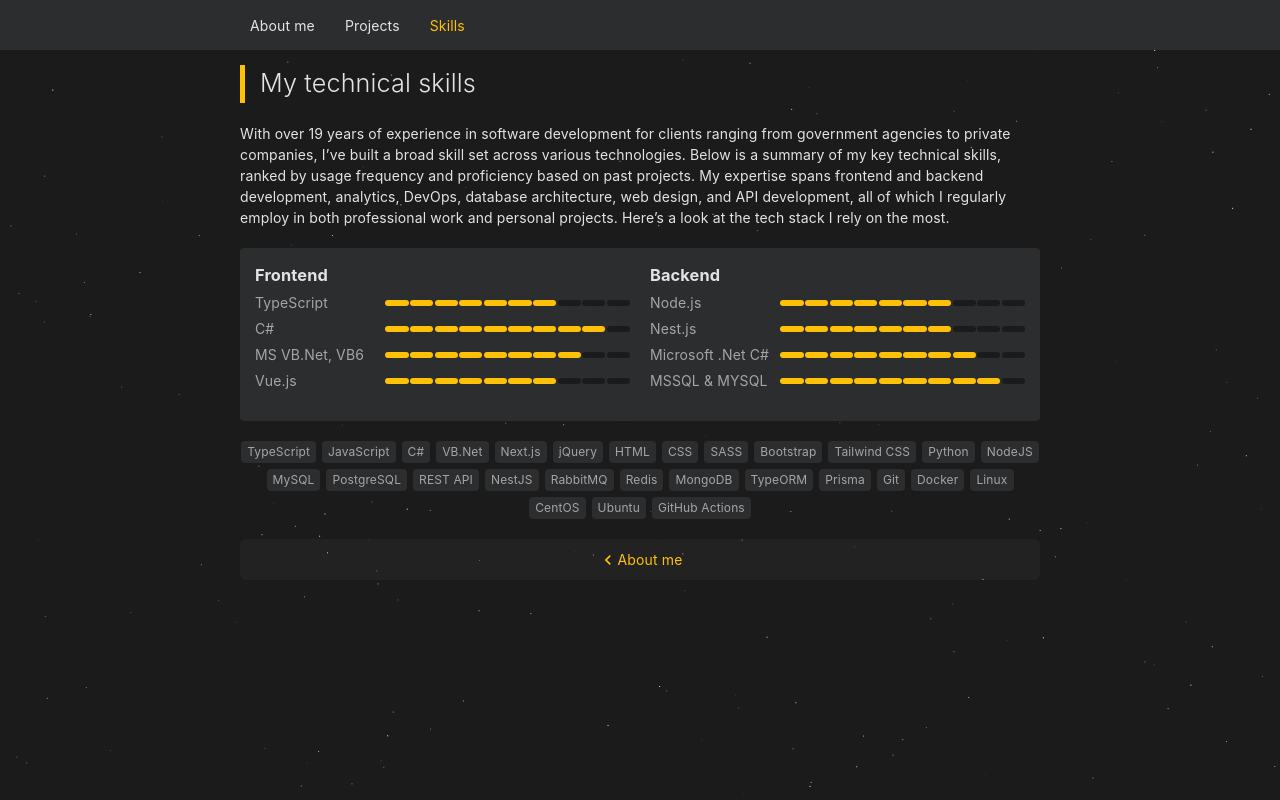
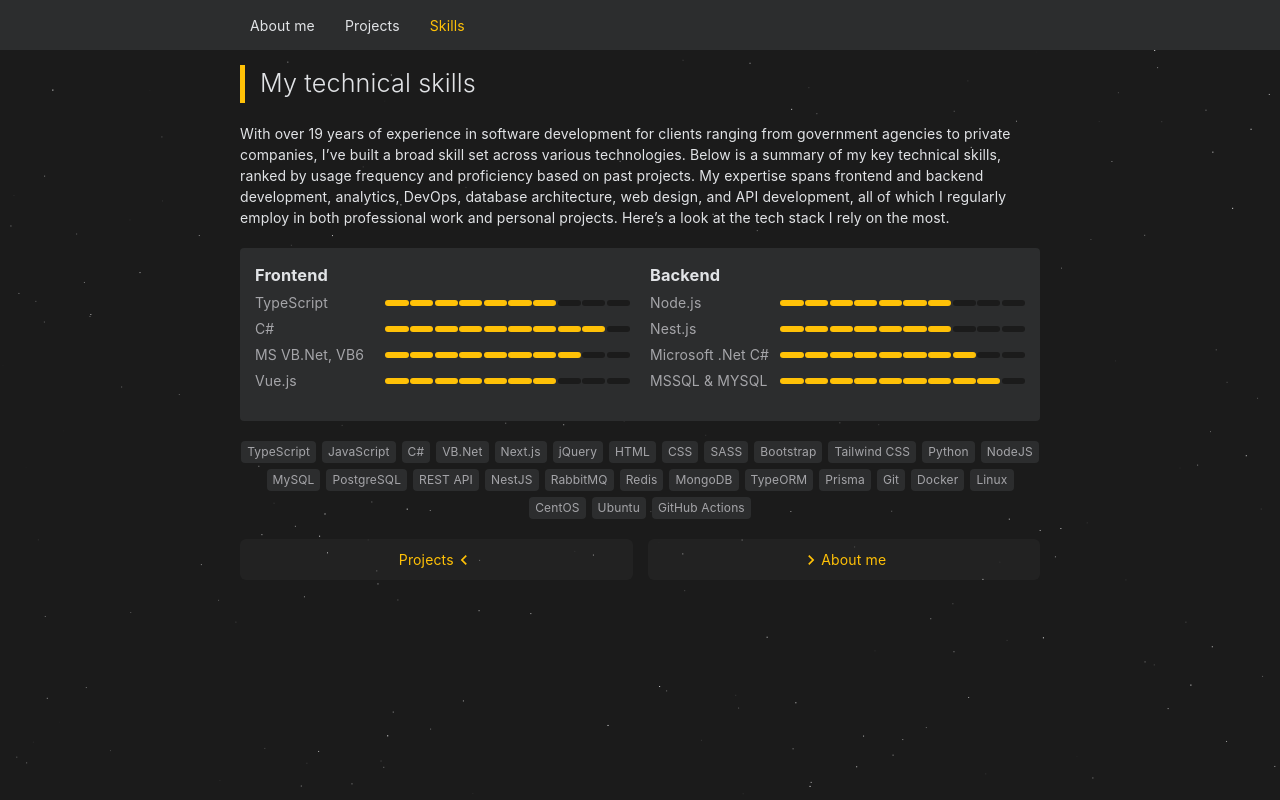
Before and after one commit to Davelhw/davelhw.com, a Next.js app: page /skills in a window 1280 px wide. Built offline with nearby package versions, Linux system fonts and the light colour scheme.

Commit message:
Add link to view pet projects on skills page

```diff
--- a/src/pages/skills.tsx
+++ b/src/pages/skills.tsx
@@ -50,12 +50,19 @@ const SkillsPage: React.FC = () => (
                     <Icon name={iconNames.left} />
                     {'Experience'}
                 </Link> */}
+                <Link
+                    href={'/projects'}
+                    title={'View my pet projects'}
+                >
+                    {'Projects'}
+                    <Icon name={iconNames.left} />
+                </Link>
 
                 <Link
                     href={'/'}
                     title={'View about me'}
                 >
-                    <Icon name={iconNames.left} />
+                    <Icon name={iconNames.right} />
                     {'About me'}
                 </Link>
             </section>
```
